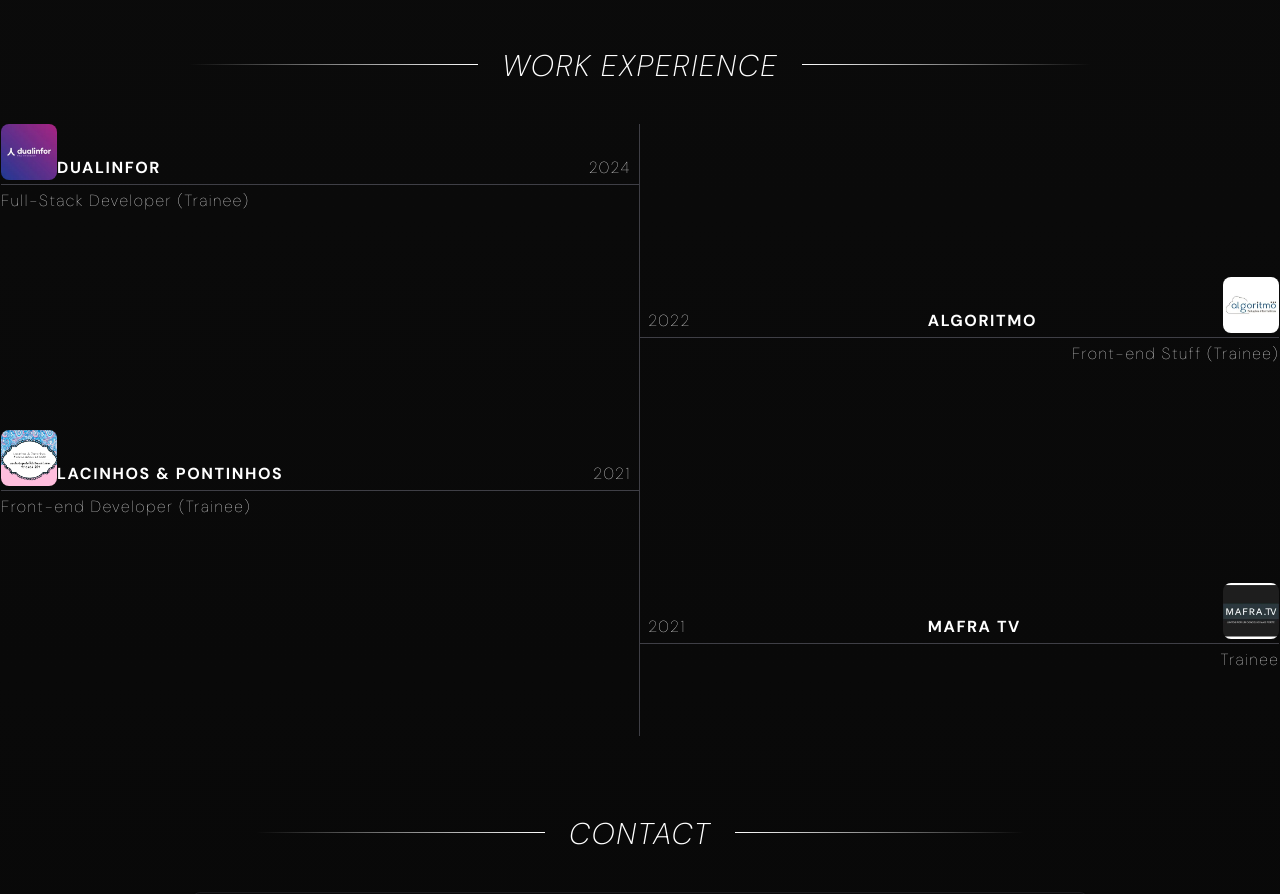
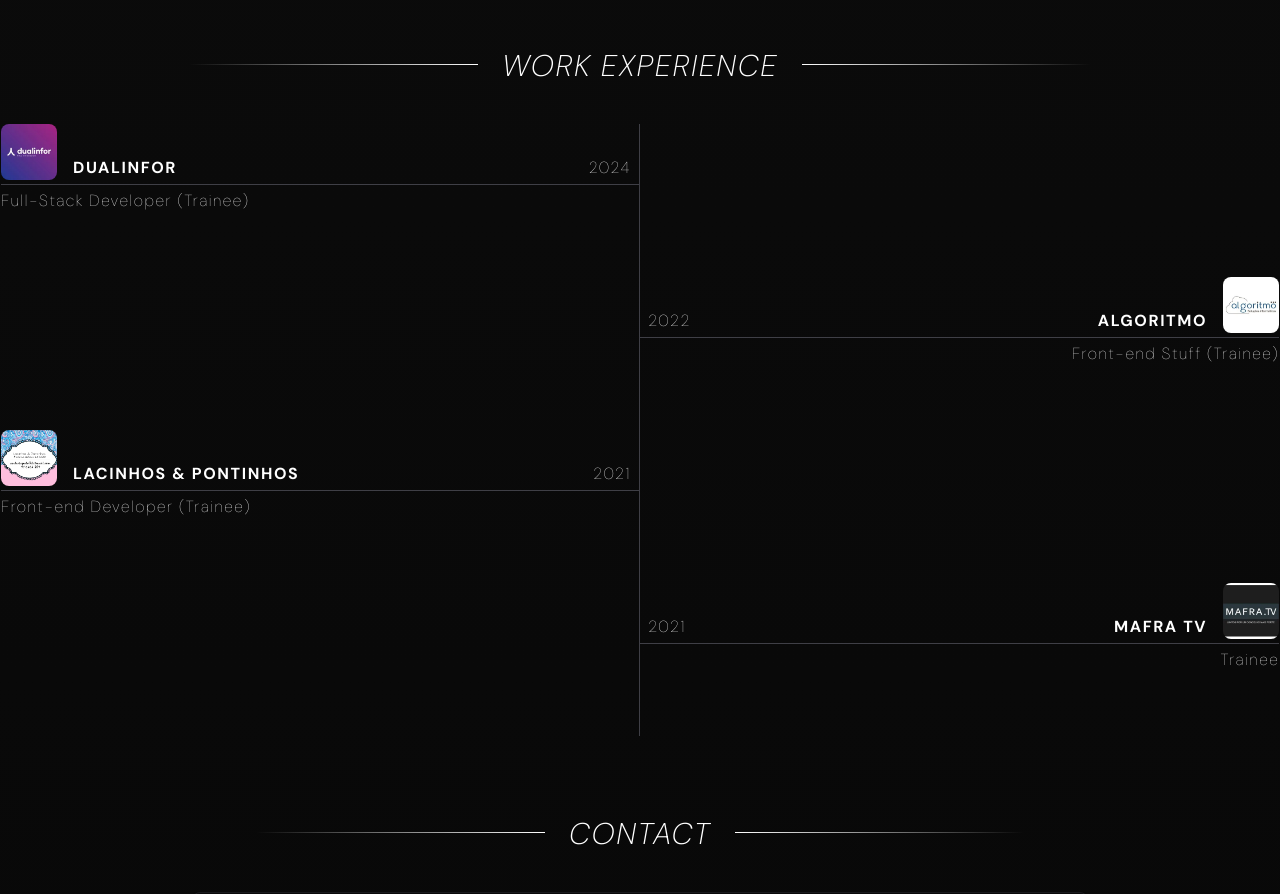
Before and after one commit to SuperMoooo/MyPortfolio, a React (Vite) app: page / in a window 1280 px wide. Shown: the part 5360-6254 px from the top of the page. Built offline with nearby package versions, Linux system fonts and the light colour scheme.

Commit message:
Update: Fix Layout

```diff
--- a/src/components/Jobs.jsx
+++ b/src/components/Jobs.jsx
@@ -24,8 +24,10 @@
                     />
                 </picture>
                 <div
-                    className={`flex items-end text-left flex-1 ml-4 sm:ml-0 ${
-                        side === 0 ? 'text-left ml-4' : 'text-right sm:mr-4'
+                    className={`grid items-end text-left flex-1 ml-4 sm:ml-0 ${
+                        side === 0
+                            ? 'text-left sm:ml-4'
+                            : 'sm:text-right sm:mr-4'
                     } `}
                 >
                     <h1 className="uppercase font-bold">{company}</h1>
@@ -35,7 +37,7 @@
                         side === 0
                             ? 'text-right mr-[0.5rem]'
                             : 'sm:text-left sm:ml-[0.5rem]'
-                    } grid items-end  sm:flex-1 text-right`}
+                    } grid items-end   text-right`}
                 >
                     <h2 className="font-thin">{date}</h2>
                 </div>
```
